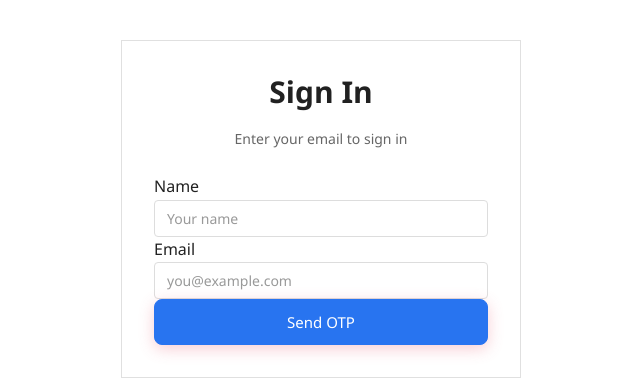
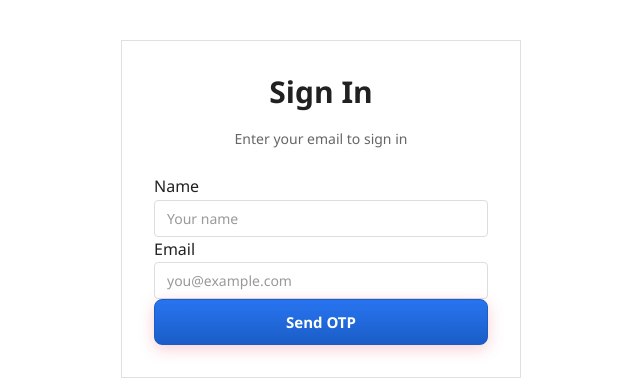
Before and after one commit to Varshith1805/v-creations, a React (Create React App) app in the folder vcreations-frontend/: page /login in a window 1280 px wide. Shown: the top 392 px of the page, without its empty margins (319-959 px from the left). Built offline with nearby package versions, Linux system fonts and the light colour scheme.

Commit message:
Make checkout page all blue - labels, order lines, inputs, buttons

```diff
--- a/vcreations-frontend/src/App.css
+++ b/vcreations-frontend/src/App.css
@@ -620,8 +620,8 @@
   justify-content: space-between;
   padding: 8px 0;
   font-size: 15px;
-  color: #222;
-  font-weight: 500;
+  color: var(--c-primary);
+  font-weight: 600;
 }
 
 .checkout-line.total {
@@ -642,19 +642,19 @@
   font-weight: 700;
   font-size: 14px;
   margin-bottom: 6px;
-  color: #1a0a0a;
+  color: var(--c-primary);
 }
 
 .checkout-form .input {
   width: 100%;
   border-radius: 4px;
-  border: 1px solid var(--c-border);
+  border: 2px solid var(--c-primary);
   padding: 10px 14px;
   font-size: 15px;
   background: white;
   color: #212121;
 }
-.checkout-form .input:focus { border-color: var(--c-primary); box-shadow: 0 0 0 3px rgba(40,116,240,0.12); }
+.checkout-form .input:focus { border-color: var(--c-primary-dark); box-shadow: 0 0 0 3px rgba(40,116,240,0.15); }
 
 /* ===== Admin Page ===== */
 .admin-page { max-width: 1100px; margin: 0 auto; }
@@ -800,11 +800,12 @@
 .btn-primary:hover { background: linear-gradient(180deg, var(--c-accent-light), var(--c-accent)); }
 
 .btn-secondary {
-  background: var(--c-primary);
-  border-color: var(--c-primary);
+  background: linear-gradient(180deg, var(--c-primary), var(--c-primary-dark));
+  border-color: var(--c-primary-dark);
   color: white;
+  font-weight: 700;
 }
-.btn-secondary:hover { background: var(--c-primary-light); border-color: var(--c-primary-light); }
+.btn-secondary:hover { background: linear-gradient(180deg, var(--c-primary-light), var(--c-primary)); border-color: var(--c-primary); }
 
 /* ===== Inputs ===== */
 .input {
--- a/vcreations-frontend/src/Cart.js
+++ b/vcreations-frontend/src/Cart.js
@@ -67,7 +67,7 @@ export default function Cart() {
           }}>Apply</button>
         </div>
       )}
-      <h2>Shopping Cart ({items.length} {items.length === 1 ? "item" : "items"})</h2>
+      <h2 style={{color:"var(--c-primary)"}}>Shopping Cart ({items.length} {items.length === 1 ? "item" : "items"})</h2>
       <div className="cart-items">
         {items.map(({ product, quantity }) => {
           const info = appliedOffers[product._id];
--- a/vcreations-frontend/src/Checkout.js
+++ b/vcreations-frontend/src/Checkout.js
@@ -69,7 +69,7 @@ export default function Checkout() {
 
   return (
     <div className="checkout-page">
-      <h2>Checkout</h2>
+      <h2 style={{color:"var(--c-primary)"}}>Checkout</h2>
       <div className="checkout-layout">
         <div>
           <div className="checkout-summary" style={{marginBottom:24}}>
```
